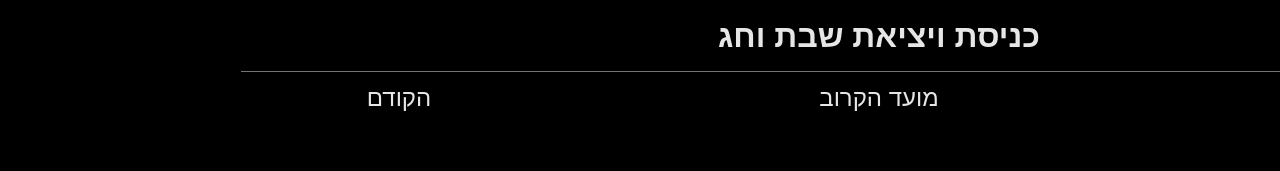
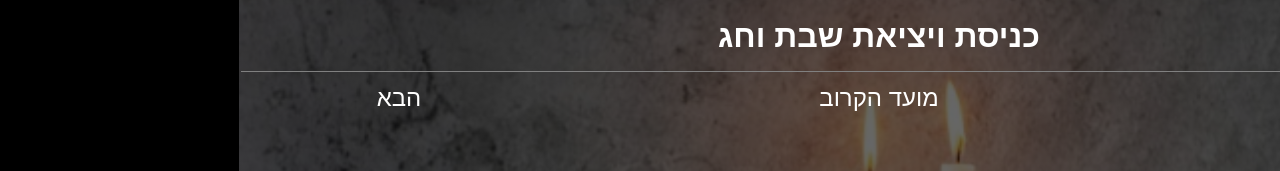
Before and after one commit to aviyot/shabbat-holiday-enter-exit, a Next.js app: page / in a window 1280 px wide. Shown: the top 171 px of the page. Built offline with nearby package versions, Linux system fonts and the light colour scheme; no server answers.

Commit message:
Fix UI: background image, nav buttons, column order, date display order

```diff
--- a/src/app/globals.css
+++ b/src/app/globals.css
@@ -12,8 +12,11 @@ body {
 
 body {
   background-color: #000;
+  background-image:
+    linear-gradient(rgba(0, 0, 0, 0.6), rgba(0, 0, 0, 0.6)), url("/cover.jpg");
   background-position: center;
   background-size: cover;
+  background-attachment: fixed;
   font-family: sans-serif;
   color: white;
 }
--- a/src/app/layout.tsx
+++ b/src/app/layout.tsx
@@ -1,4 +1,4 @@
-import type { Metadata } from "next";
+import type { Metadata, Viewport } from "next";
 import "./globals.css";
 
 export const metadata: Metadata = {
@@ -6,12 +6,15 @@ export const metadata: Metadata = {
   description:
     "זמני כניסה ויציאת שבתות וחגים לערים ירושלים, תל אביב, באר שבע וחיפה",
   manifest: "/manifest.webmanifest",
-  themeColor: "#1976d2",
   appleWebApp: {
     capable: true,
     statusBarStyle: "default",
     title: "כניסה יציאה שבת",
   },
+};
+
+export const viewport: Viewport = {
+  themeColor: "#1976d2",
 };
 
 export default function RootLayout({
@@ -26,10 +29,8 @@ export default function RootLayout({
           display: "grid",
           gridTemplateRows: "auto auto 1fr auto auto",
           minHeight: "100dvh",
-          opacity: 0.9,
           rowGap: "8px",
           textAlign: "right",
-          backgroundColor: "black",
           color: "white",
         }}
       >
--- a/src/app/page.module.css
+++ b/src/app/page.module.css
@@ -8,7 +8,7 @@
 
 .data {
   display: grid;
-  grid-template-areas: "exit enter city";
+  grid-template-areas: "city enter exit";
   justify-content: space-around;
 }
 
@@ -62,7 +62,7 @@
 }
 
 .nav button {
-  background-color: black;
+  background-color: transparent;
   color: white;
   font-size: 1.5rem;
   padding: 0.2rem;
--- a/src/app/page.tsx
+++ b/src/app/page.tsx
@@ -136,18 +136,18 @@ ${currentEvent.heb_date} - ${currentEvent.date.slice(0, 10)}
       </header>
 
       <nav className={styles.nav}>
-        <button onClick={goNext}>
-          <span>הבא</span>
-          {eventPosition > 0 && (
+        <button onClick={goBack}>
+          <span>הקודם</span>
+          {eventPosition < 0 && (
             <span className={styles.badge}>{eventPosition}</span>
           )}
         </button>
         <button onClick={goNear}>
           <span>מועד הקרוב</span>
         </button>
-        <button onClick={goBack}>
-          <span>הקודם</span>
-          {eventPosition < 0 && (
+        <button onClick={goNext}>
+          <span>הבא</span>
+          {eventPosition > 0 && (
             <span className={styles.badge}>{eventPosition}</span>
           )}
         </button>
@@ -164,9 +164,9 @@ ${currentEvent.heb_date} - ${currentEvent.date.slice(0, 10)}
               }
             >
               <div className={styles.dataCaptionItem}>
+                <span>{currentEvent.heb_date}</span>
+                <span style={{ padding: "0 0.5rem" }}> </span>
                 <span>{formatDate(currentEvent.date)}</span>
-                <span style={{ padding: "0 0.5rem" }}> </span>
-                <span>{currentEvent.heb_date}</span>
               </div>
               <div className={styles.dataCaptionItem}>
                 {currentEvent.type === "שבת" && (
--- a/tsconfig.json
+++ b/tsconfig.json
@@ -2,6 +2,7 @@
   "compilerOptions": {
     "target": "ES2017",
     "lib": ["dom", "dom.iterable", "esnext"],
+    "ignoreDeprecations": "6.0",
     "allowJs": true,
     "skipLibCheck": true,
     "strict": true,
```
Also changed, not shown: public/cover.jpg (added).
